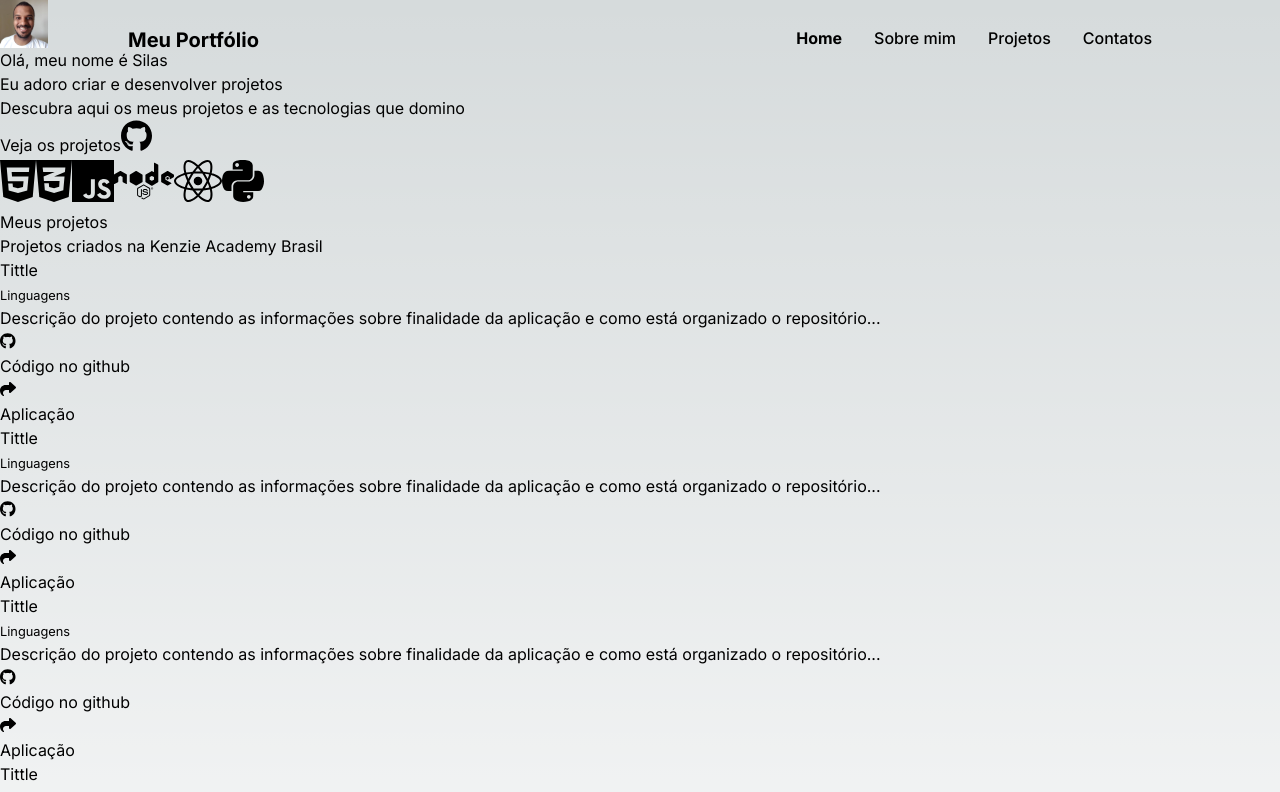
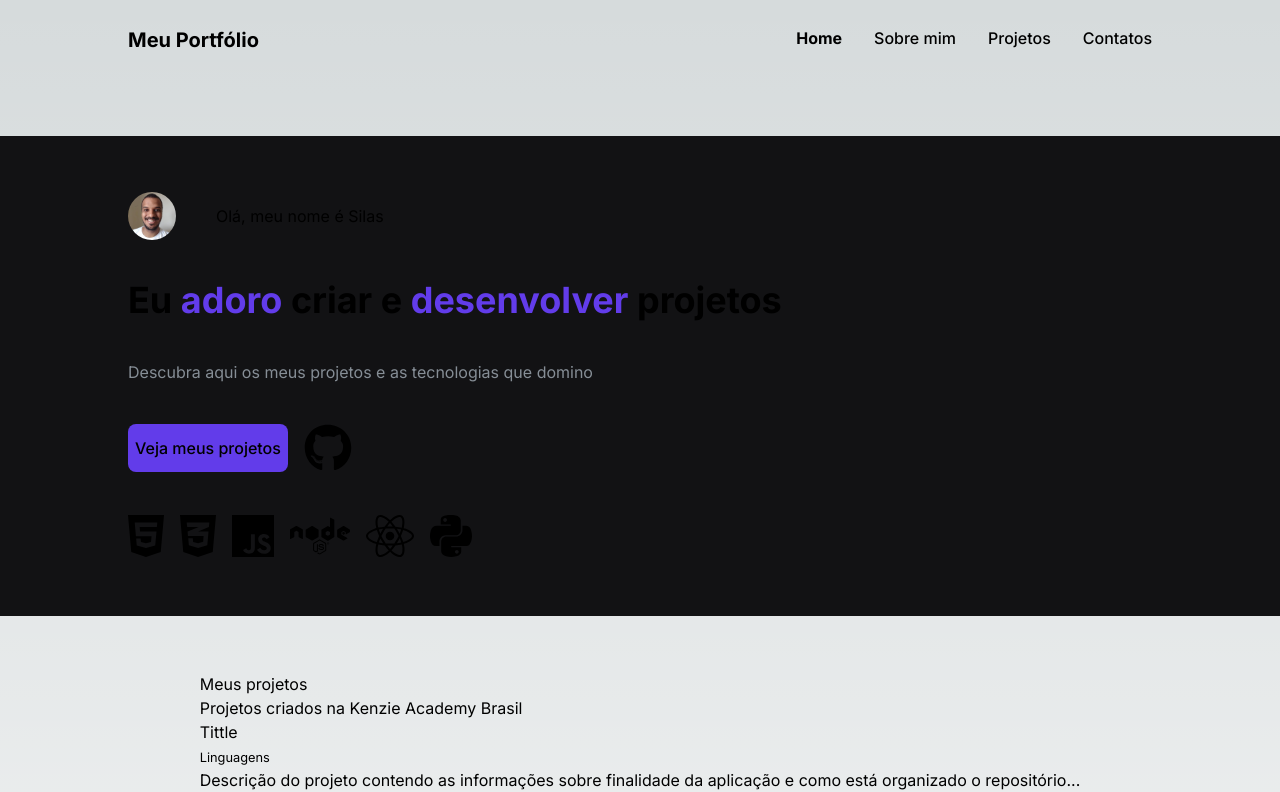
Before and after one commit to SilasRFerreira/meu_portfolio, a Next.js app: page / in a window 1280 px wide. Shown: the top 792 px of the page. Built offline with nearby package versions, Linux system fonts and the light colour scheme.

Commit message:
style: applyed styles to aboutMe section as figma dictates

```diff
--- a/src/app/HomeSections/AboutMe/index.tsx
+++ b/src/app/HomeSections/AboutMe/index.tsx
@@ -9,20 +9,24 @@ import profile from "../../../../public/perfil.jpg"
 
 const AboutMe = () => {
     return(
-        <section id="about" >
-            <div>
-                <Image src={profile} alt={"Imagem de perfil"} className="h-12 w-12"/>
-                <h3>Olá, meu nome é Silas</h3>
+        <section id="about" className="my-14 flex items-center justify-center w-full bg-gray-1">
+            <div className="my-14 items-center justify-center w-11/12 lg:w-4/5 space-y-10">
+                <div className="flex space-x-10 items-center">
+                    <Image src={profile} alt={"Imagem de perfil"} className="h-12 w-12 rounded-full"/>
+                    <h3 className="font-normal">Olá, meu nome é Silas</h3>
                 </div>
-            <div>
-                <h2>Eu adoro criar e desenvolver projetos</h2>
-                <h3>Descubra aqui os meus projetos e as tecnologias que domino</h3>
-                <div>
-                    <Link href={""}>Veja os projetos</Link>
-                    <FontAwesomeIcon icon={faGithub} size="sm" className="h-8"/>
+                <div className="space-y-10">
+                    <h2 className="text-4xl font-bold">Eu <span className="text-primary-blue">adoro </span>
+                    criar e <span className="text-primary-blue">desenvolver</span> projetos</h2>
+                    <h3 className="text-gray-2">Descubra aqui os meus projetos e as tecnologias que domino</h3>
+                    <div className="flex space-x-4">
+                        <div className="bg-primary-blue h-12 w-40 flex items-center justify-center rounded-lg">
+                            <Link href={"https://github.com/SilasRFerreira"} className="font-medium">Veja meus projetos</Link>
+                        </div>
+                        <FontAwesomeIcon icon={faGithub} size="sm" className="h-12 w-12"/>
                     </div>
                 </div>
-            <div>
+                <div className="flex space-x-4">
                     <FontAwesomeIcon icon={faHtml5} size="sm" className="h-12"/>
                     <FontAwesomeIcon icon={faCss3Alt} size="sm" className="h-12"/>
                     <FontAwesomeIcon icon={faJs} size="sm" className="h-12"/>
@@ -30,6 +34,7 @@ const AboutMe = () => {
                     <FontAwesomeIcon icon={faReact} size="sm" className="h-12"/>
                     <FontAwesomeIcon icon={faPython} size="sm" className="h-12"/>
                 </div>
+            </div>
         </section>
     )
 }
--- a/src/app/HomeSections/index.tsx
+++ b/src/app/HomeSections/index.tsx
@@ -4,7 +4,7 @@ import MyProjects from "./MyProjects"
 
 const HomeSections = () => {
     return(
-        <main>
+        <main className="w-full flex flex-col items-center">
             <AboutMe/>
             <MyProjects/>
             <Contacts/>
--- a/src/components/Header/index.tsx
+++ b/src/components/Header/index.tsx
@@ -2,7 +2,7 @@ import Link from "next/link"
 
 const Header = () => {
     return(
-        <header className="h-20 w-full flex items-center justify-center fixed">
+        <header className="h-20 w-full flex items-center justify-center">
             <div className="w-11/12 lg:w-4/5 flex justify-between">
                 <h1 className="text-xl font-bold">Meu Portfólio</h1>
                 <nav className="space-x-8">
--- a/tailwind.config.ts
+++ b/tailwind.config.ts
@@ -13,6 +13,11 @@ const config: Config = {
         'gradient-conic':
           'conic-gradient(from 180deg at 50% 50%, var(--tw-gradient-stops))',
       },
+      colors: {
+        'primary-blue': '#623CEA',
+        'gray-1': '#121214',
+        'gray-2': '#868E96',
+      },
     },
   },
   plugins: [],
```
Lines whose indentation alone changed are shown as unchanged.
